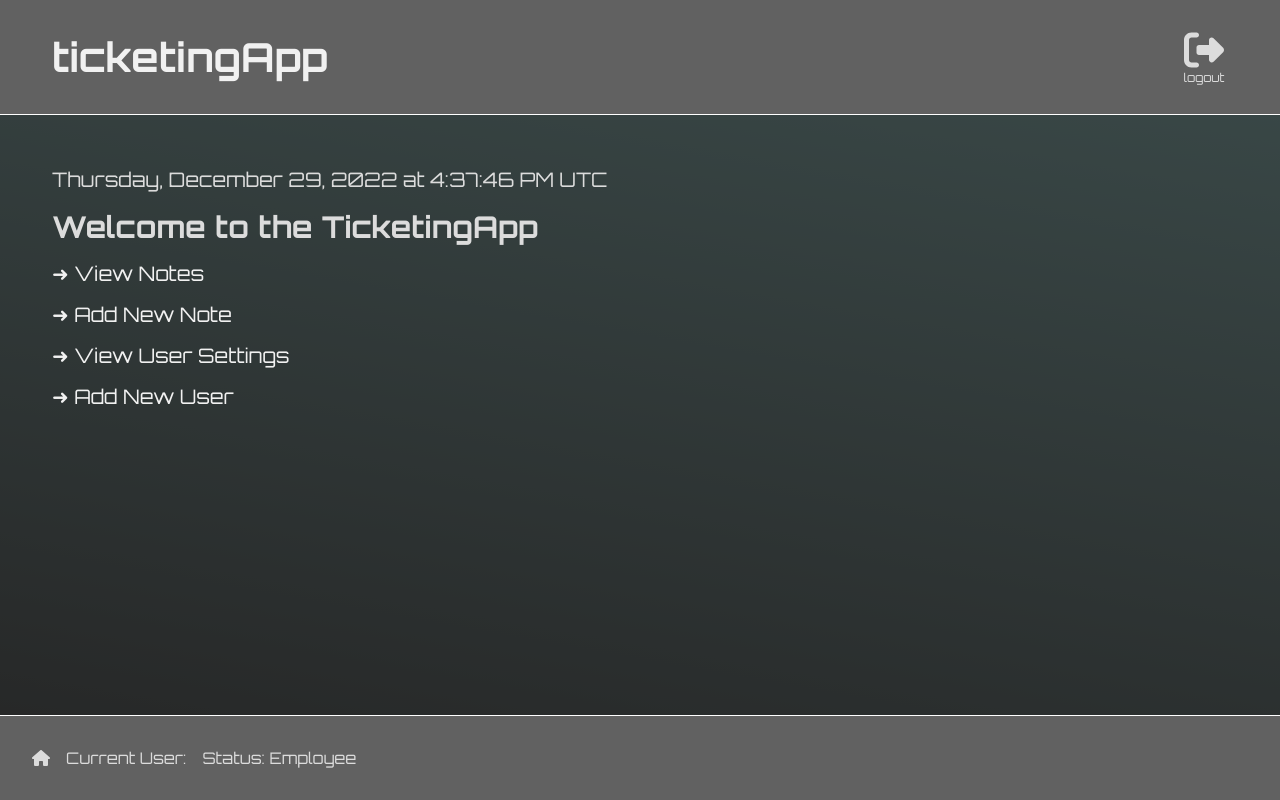
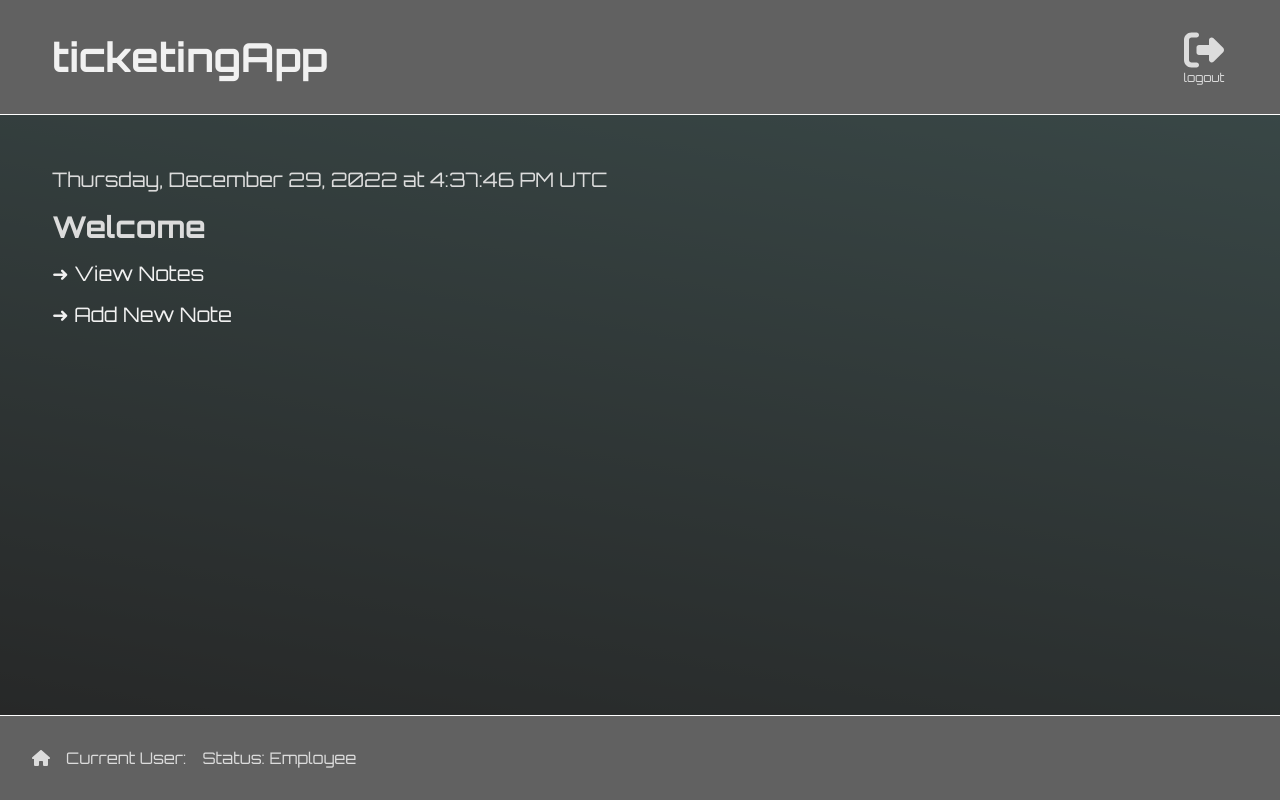
Before and after one commit to Tron1973/ticketingApp, a React (Create React App) app in the folder frontend/: page /dash in a window 1280 px wide. Built offline with nearby package versions, Linux system fonts and the light colour scheme; no server answers.

Commit message:
updated DashHeader and Welcome with useAuth

```diff
--- a/frontend/src/components/DashHeader.js
+++ b/frontend/src/components/DashHeader.js
@@ -1,8 +1,9 @@
 import { useEffect } from 'react'
 import { Link, useNavigate, useLocation } from 'react-router-dom'
 import { FontAwesomeIcon } from '@fortawesome/react-fontawesome'
-import { faRightFromBracket } from '@fortawesome/free-solid-svg-icons'
+import { faRightFromBracket, faFileCirclePlus, faFilePen, faUserGear, faUserPlus } from '@fortawesome/free-solid-svg-icons'
 import { useSendLogoutMutation } from '../features/auth/authApiSlice'
+import useAuth from '../hooks/useAuth'
 
 const DASH_REGEX = /^\/dash(\/)?$/
 const NOTES_REGEX = /^\/dash\/notes(\/)?$/
@@ -10,6 +11,8 @@ const USERS_REGEX = /^\/dash\/users(\/)?$/
 
 
 const DashHeader = () => {
+
+  const { isManager, isAdmin } = useAuth()
   const navigate = useNavigate()
   const { pathname } = useLocation()
   const [sendLogout, {isLoading, isSuccess, isError, error }] = useSendLogoutMutation()
@@ -17,6 +20,11 @@ const DashHeader = () => {
   useEffect(() => {
     if (isSuccess) navigate('/')
   }, [isSuccess, navigate])
+
+  const onNewNoteClicked = () => navigate('dash/notes/new')
+  const onNewUserClicked = () => navigate('dash/users/new')
+  const onNotesClicked = () => navigate('dash/notes')
+  const onUsersClicked = () => navigate('dash/users')
 
   if (isLoading) return <p>Logging out...</p>
 
--- a/frontend/src/features/auth/Welcome.js
+++ b/frontend/src/features/auth/Welcome.js
@@ -1,7 +1,9 @@
 import { Link } from "react-router-dom"
+import useAuth from '../../hooks/useAuth'
 
 const Welcome = () => {
 
+  const { username, isManager, isAdmin } = useAuth()
   const date = new Date()
   const today = new Intl.DateTimeFormat('en-US', { dateStyle: 'full', timeStyle: 'long' }).format(date)
 
@@ -10,15 +12,15 @@ const Welcome = () => {
 
       <p>{today}</p>
 
-      <h1>Welcome to the TicketingApp</h1>
+      <h1>Welcome {username}</h1>
 
       <p><Link to="/dash/notes">View Notes</Link></p>
 
       <p><Link to="/dash/notes/new">Add New Note</Link></p>
 
-      <p><Link to="/dash/users">View User Settings</Link></p>
+      {( isManager || isAdmin ) && <p><Link to="/dash/users">View User Settings</Link></p> }
 
-      <p><Link to="/dash/users/new">Add New User</Link></p>
+      {( isManager || isAdmin ) && <p><Link to="/dash/users/new">Add New User</Link></p> }
 
       </section>
   )
--- a/frontend/src/hooks/useAuth.js
+++ b/frontend/src/hooks/useAuth.js
@@ -1,8 +1,6 @@
 import { useSelector } from 'react-redux'
 import { selectCurrentToken } from '../features/auth/authSlice'
 import jwtDecode from 'jwt-decode'
-
-import React from 'react'
 
 const useAuth = () => {
   const token = useSelector(selectCurrentToken)
```
